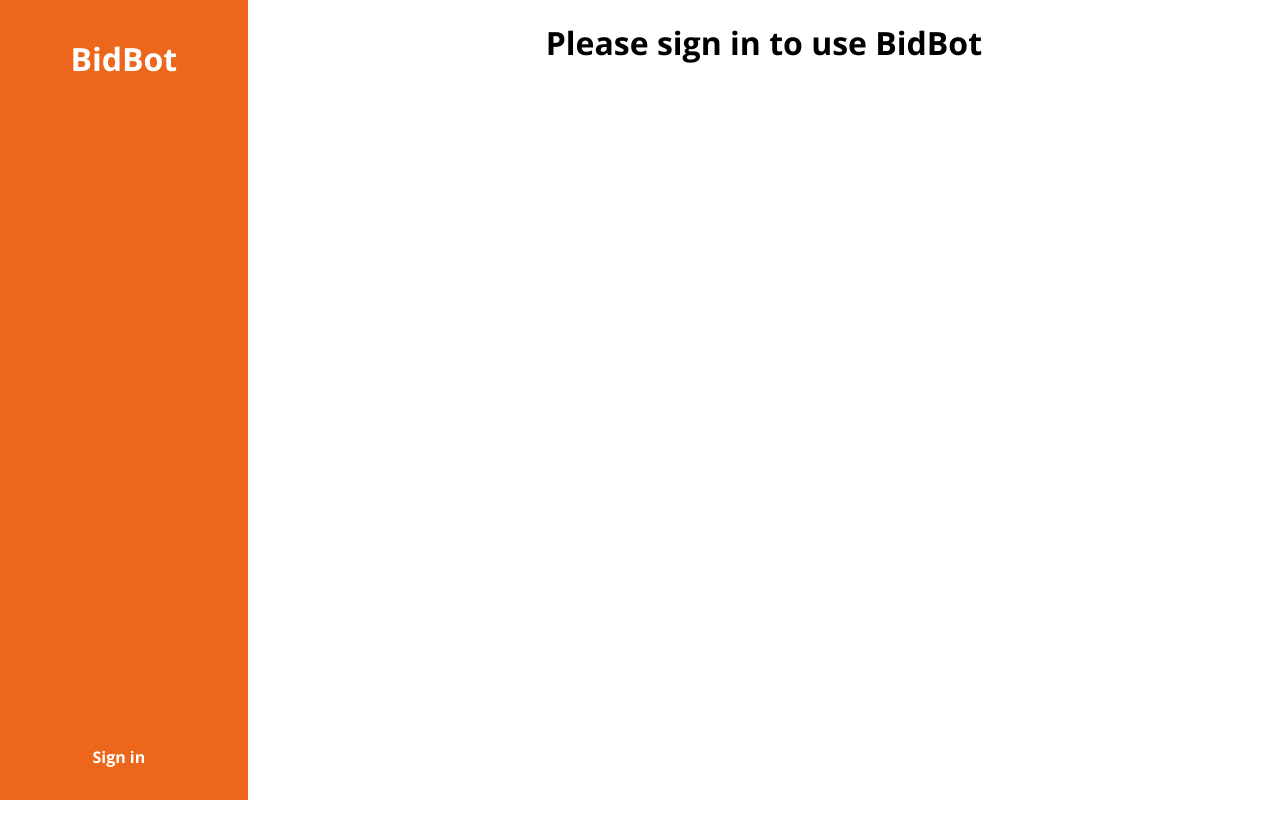
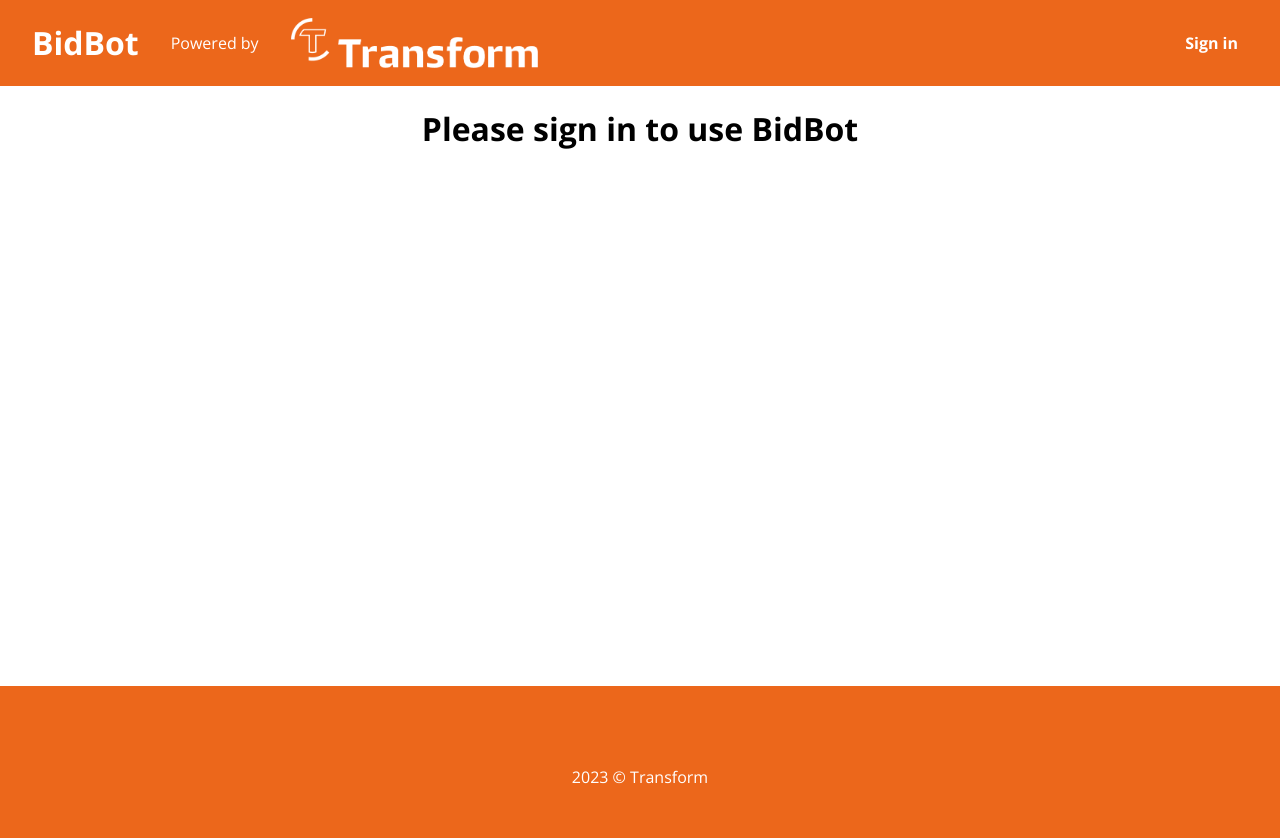
Before and after one commit to tufanbutuner/bidbot-v1, a Next.js app: page / in a window 1280 px wide. Shown: the top 838 px of the page. Before the commit the page ends 800 px from the top, so only its background shows below. Built offline with nearby package versions, Linux system fonts and the light colour scheme; no server answers.

Commit message:
Added image to navbar, footer, homepage redesign

```diff
--- /dev/null
+++ b/components/Footer.tsx
@@ -0,0 +1,7 @@
+export default function Footer() {
+  return (
+    <div className="footer-container">
+      <p>2023 &copy; Transform</p>
+    </div>
+  );
+}
--- a/components/Navbar.tsx
+++ b/components/Navbar.tsx
@@ -1,11 +1,23 @@
 import { signIn, signOut, useSession } from "next-auth/react";
+import Image from "next/image";
+import Logo from "../assets/transform-logo.png";
 
 export default function Navbar() {
   const { data: session } = useSession();
 
   return (
     <div className="navbar-container">
-      <h1>BidBot</h1>
+      <div className="navbar-brand">
+        <h1>BidBot</h1>
+        <p>Powered by</p>
+        <Image
+          src={Logo}
+          height={50}
+          objectFit="contain"
+          alt="Transform UK logo"
+        />
+      </div>
+
       <ul>
         {session ? (
           <>
--- a/next.config.js
+++ b/next.config.js
@@ -5,6 +5,13 @@
   env: {
     OPENAI_API_KEY: process.env.OPENAI_API_KEY,
   },
+  webpack: (config) => {
+    config.experiments = {
+      layers: true,
+      asyncWebAssembly: true,
+    };
+    return config;
+  },
 };
 
 module.exports = nextConfig;
--- a/pages/_app.tsx
+++ b/pages/_app.tsx
@@ -2,6 +2,7 @@
 import { SessionProvider } from "next-auth/react";
 import type { AppProps } from "next/app";
 import Head from "next/head";
+import Footer from "../components/Footer";
 import Navbar from "../components/Navbar";
 import "../styles/globals.scss";
 
@@ -29,6 +30,7 @@
       <div className="page-container">
         <Navbar />
         <Component {...pageProps} />
+        <Footer />
       </div>
     </SessionProvider>
   );
--- a/pages/api/embeddings.ts
+++ b/pages/api/embeddings.ts
@@ -11,6 +11,8 @@
   getPrompt,
   model,
 } from "../../util";
+
+const MAX_TOKEN_LIMIT = 3700;
 
 interface MatchesProps {
   score: number | undefined;
@@ -33,20 +35,6 @@
     const wordsToExclude = req.body.wordsToExclude;
 
     const logit_bias = createLogitBias(wordsToInclude, wordsToExclude);
-
-    const tokenLimit = 3700;
-
-    const promptTokens = encoding.encode(
-      [input1, input2, input3, wordsToInclude, wordsToExclude].join(" ")
-    ).length;
-
-    if (promptTokens > tokenLimit) {
-      console.error(`Token limit exceeded. Max allowed tokens: ${tokenLimit}`);
-      res.status(400).json({
-        message: `Token limit exceeded. Max allowed tokens: ${tokenLimit}`,
-      });
-      return;
-    }
 
     const result = await createEmbeddings({
       model: "text-embedding-ada-002",
@@ -91,6 +79,13 @@
       0
     );
 
+    if (tokenAmount > MAX_TOKEN_LIMIT) {
+      const errorMessage = `Token limit exceeded: ${tokenAmount}. Max allowed tokens: ${MAX_TOKEN_LIMIT}. Please lower the context documents or shorten your query.`;
+      console.error(errorMessage);
+      res.status(400).json({ message: errorMessage });
+      return;
+    }
+
     const reply = await chatCompletions({
       body: {
         model: model,
@@ -119,6 +114,8 @@
       .json({ prompt, matches, text, wordCount, charCount, tokenAmount });
   } catch (error: any) {
     console.log(error);
-    res.status(500).json({ message: "Error getting a response." });
+    res
+      .status(500)
+      .json({ message: "Error getting a response.", error: error.message });
   }
 }
--- a/styles/globals.scss
+++ b/styles/globals.scss
@@ -21,6 +21,7 @@
 
 .page-container {
   display: flex;
+  flex-direction: column;
   height: 100vh;
 }
 
@@ -30,8 +31,8 @@
 }
 
 .main-container {
-  display: flex;
-  flex-direction: column;
+  display: grid;
+  grid-template-columns: 2fr 2fr;
   justify-content: space-between;
   gap: 1rem;
   height: 100vh;
@@ -55,9 +56,9 @@
   }
 
   textarea {
-    max-height: 200px;
+    max-height: 250px;
     min-height: fit-content;
-    height: 80px;
+    height: 100px;
     overflow-y: hidden;
     max-width: 100%;
     resize: vertical;
@@ -93,13 +94,11 @@
 
 .navbar-container {
   display: flex;
-  flex-direction: column;
   justify-content: space-between;
   align-items: center;
   background-color: #ec671b;
   color: white;
-  width: 24vw;
-  padding: 1rem 0rem;
+  padding: 0rem 2rem;
 
   ul {
     list-style-type: none;
@@ -212,6 +211,32 @@
   visibility: visible;
 }
 
+.error-message {
+  font-weight: bold;
+  color: red;
+  text-align: center;
+}
+
+.navbar-brand {
+  display: flex;
+  align-items: center;
+  gap: 2rem;
+}
+
+.footer-container {
+  background: #ec671b;
+  display: flex;
+  justify-content: center;
+  align-items: center;
+  background-color: #ec671b;
+  color: white;
+  padding: 4rem 2rem;
+
+  p {
+    text-align: center;
+  }
+}
+
 @media (max-width: 768px) {
   .page-container {
     display: flex;
```
Also changed, not shown: assets/transform-logo.png (added).
